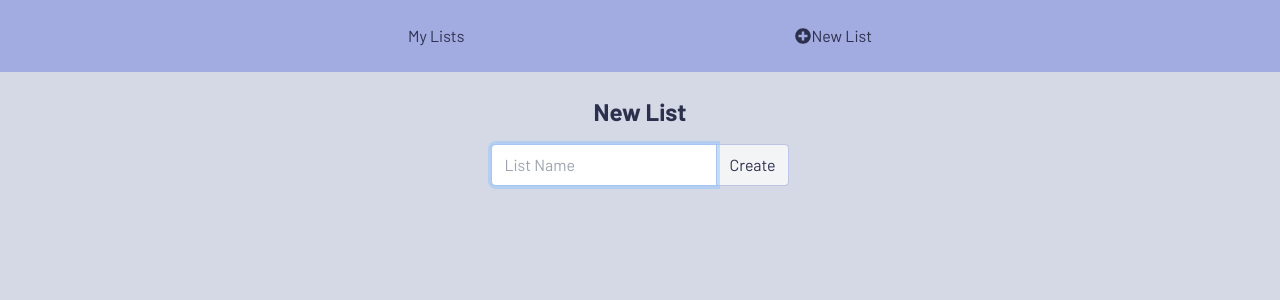
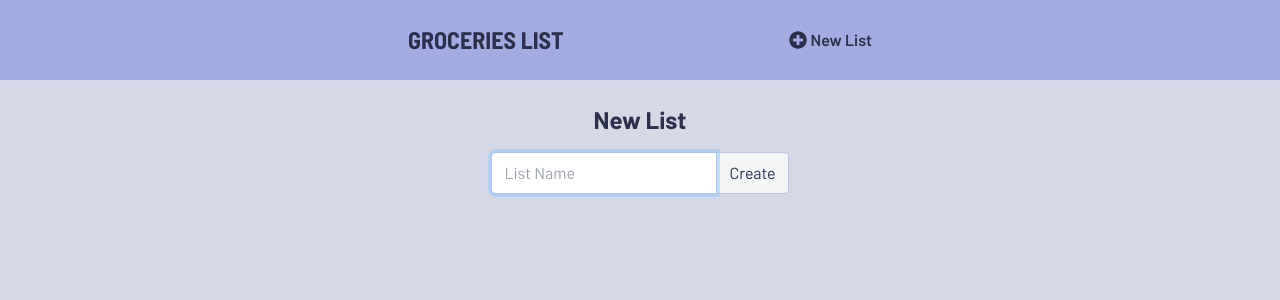
Before and after one commit to Digital-Masterpiece/grocerieslist.app, a Vue app: page /new in a window 1280 px wide. Shown: the top 300 px of the page. Built offline with nearby package versions, Linux system fonts and the light colour scheme.

Commit message:
header refinements

```diff
--- a/public/index.html
+++ b/public/index.html
@@ -9,6 +9,7 @@
     <link rel="preconnect" href="https://fonts.googleapis.com">
     <link rel="preconnect" href="https://fonts.gstatic.com" crossorigin>
     <link href="https://fonts.googleapis.com/css2?family=Barlow:wght@300;400;500;600;700&display=swap" rel="stylesheet">
+    <link href="https://fonts.googleapis.com/css2?family=Barlow+Semi+Condensed:wght@700&display=swap" rel="stylesheet">
 </head>
 <body>
 <noscript>
--- a/src/components/AppHeader.vue
+++ b/src/components/AppHeader.vue
@@ -1,9 +1,9 @@
 <template>
   <header class="header">
     <div class="header__container">
-      <router-link :to="{name: 'Lists'}">My Lists</router-link>
-      <router-link :to="{name: 'New'}">
-        <font-awesome-icon icon="plus-circle"/>
+      <router-link :to="{name: 'Lists'}" class="header__title">GROCERIES LIST</router-link>
+      <router-link :to="{name: 'New'}" class="header__link">
+        <font-awesome-icon icon="plus-circle" class="header__link__icon"/>
         <span>New List</span>
       </router-link>
     </div>
@@ -15,7 +15,20 @@
   @apply grid place-items-center bg-gl-blue py-6;
 
   &__container {
-    @apply flex justify-between w-full max-w-lg px-6 pb-0;
+    @apply flex justify-between items-center w-full max-w-lg px-6 pb-0;
+  }
+
+  &__title {
+    font-family: 'Barlow Semi Condensed', sans-serif;
+    @apply font-bold text-2xl;
+  }
+
+  &__link {
+    @apply flex justify-center items-center font-semibold;
+
+    &__icon {
+      @apply mr-1 text-lg;
+    }
   }
 }
 </style>
--- a/src/views/List.vue
+++ b/src/views/List.vue
@@ -24,7 +24,7 @@
       class="items">
       <div
         v-if="list.items.filter(i => !i.deleted && i.checked).length && list.items.filter(i => !i.deleted && !i.checked).length === 0"
-        class="all-checked">😃 You've checked off all your items, great job!
+        class="all-checked">😃 You've checked off all your items, nice!
       </div>
       <div v-for="item in list.items.filter(i => !i.deleted && !i.checked)" :key="item.id">
         <div class="item">
```
